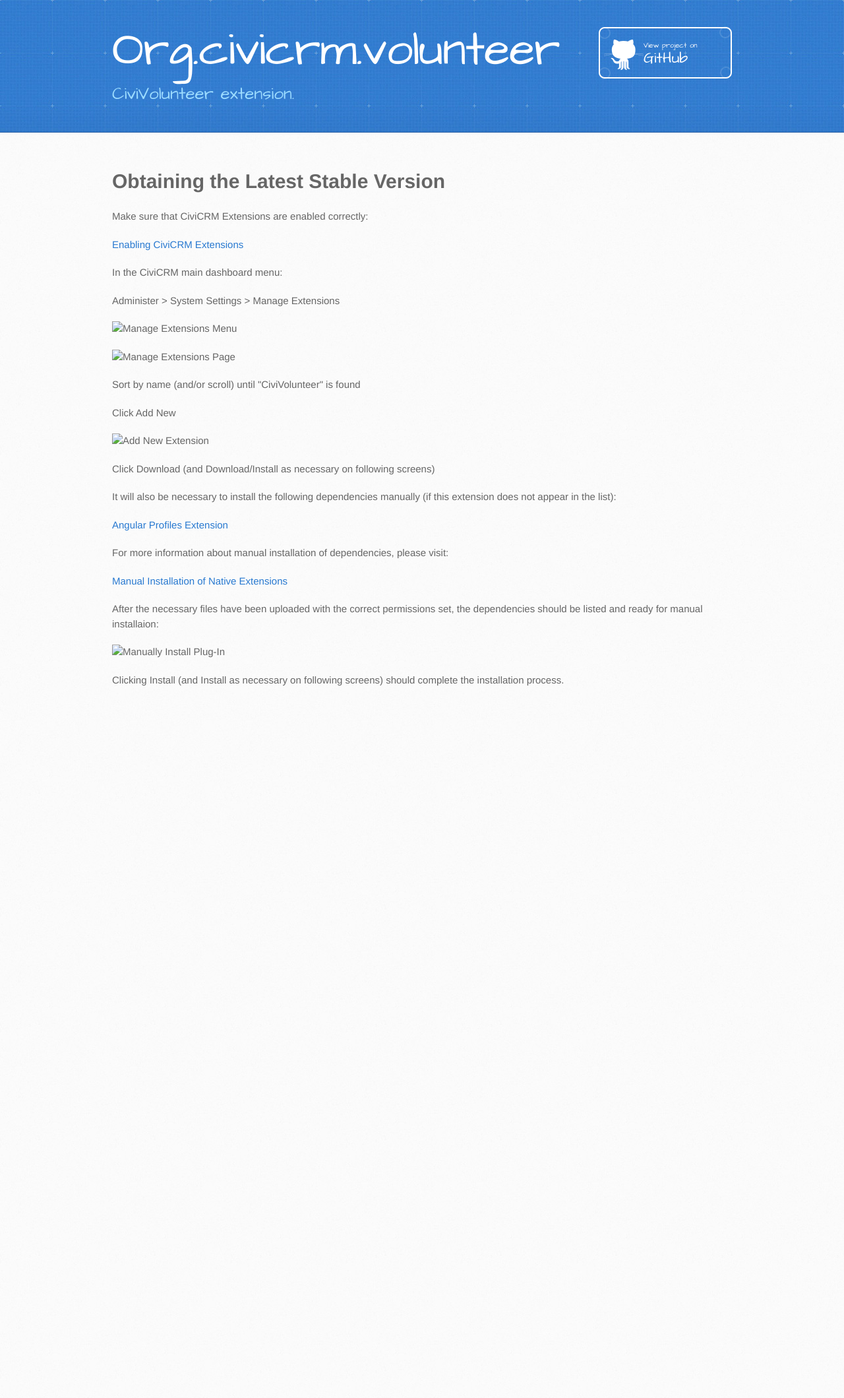
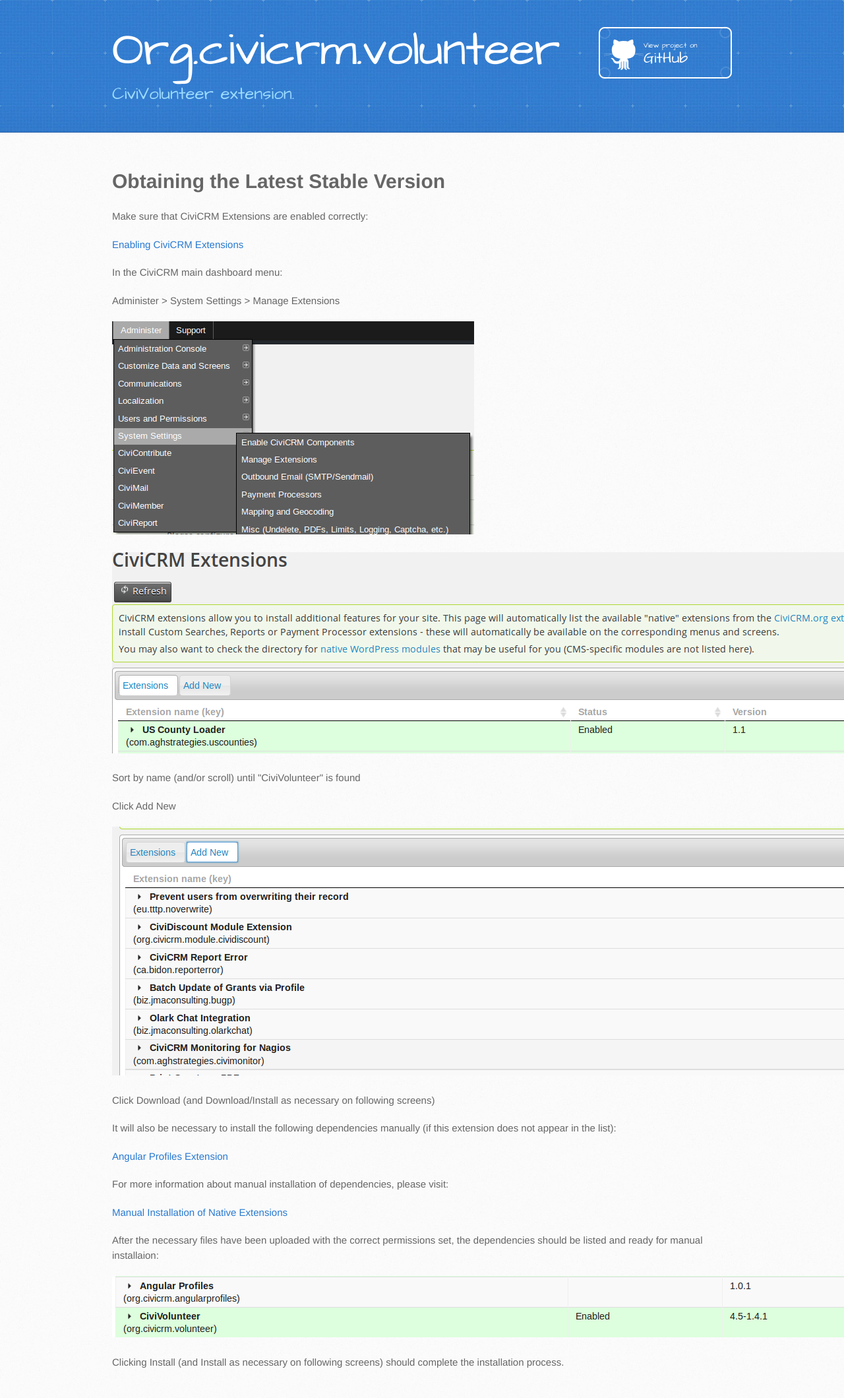
Before and after one commit to civicrm/org.civicrm.volunteer, a Jekyll site: the page built from docs/010-obtaining-the-latest-stable-version.html, in a window 1280 px wide. Shown: the whole page at 66% size. Built offline with Jekyll 4.4.1, drawn with Linux system fonts in a browser that asks for light colours; before the commit the page ends 1085 px from its top, so only the background shows below that.

Commit message:
NYCCAH-67: Attempt to fix screenshot image source paths.

```diff
--- a/docs/010-obtaining-the-latest-stable-version.html
+++ b/docs/010-obtaining-the-latest-stable-version.html
@@ -12,13 +12,13 @@ title: Obtaining the Latest Stable Version
 <p>Administer > System Settings > Manage Extensions</p>
 
 
-<p><img src="screenshots/manage-extensions-menu.png" alt="Manage Extensions Menu" /><p/>
-<p><img src="screenshots/manage-extensions-page.png" alt="Manage Extensions Page" /><p/>
+<p><img src="{{ site.baseurl }}/docs/screenshots/manage-extensions-menu.png" alt="Manage Extensions Menu" /><p/>
+<p><img src="{{ site.baseurl }}/docs/screenshots/manage-extensions-page.png" alt="Manage Extensions Page" /><p/>
 
 <p>Sort by name (and/or scroll) until "CiviVolunteer" is found</p>
 <p>Click Add New</p>
 
-<p><img src="screenshots/manage-extensions-add-new.png" alt="Add New Extension" /><p/>
+<p><img src="{{ site.baseurl }}/docs/screenshots/manage-extensions-add-new.png" alt="Add New Extension" /><p/>
 
 
 <p>Click Download (and Download/Install as necessary on following screens)</p>
@@ -37,6 +37,6 @@ title: Obtaining the Latest Stable Version
   the dependencies should be listed and ready for manual installaion:
 </p>
 
-<p><img src="screenshots/manual-install-plugin.png" alt="Manually Install Plug-In" /><p/>
+<p><img src="{{ site.baseurl }}/docs/screenshots/manual-install-plugin.png" alt="Manually Install Plug-In" /><p/>
 
 <p>Clicking Install (and Install as necessary on following screens) should complete the installation process.</p>
--- a/docs/020-enabling-civivolunteer.html
+++ b/docs/020-enabling-civivolunteer.html
@@ -13,4 +13,4 @@ When the extension is enabled: </p>
 </ul>
 
 <p>The following image shows the CiviVolunteer Extension and its required dependencies installed and enabled:</p>
-<p><img src="screenshots/install-complete-step.png" alt="Installation Completed" /><p/>
+<p><img src="{{ site.baseurl }}/docs/screenshots/install-complete-step.png" alt="Installation Completed" /><p/>
--- a/docs/300-interface-overview.html
+++ b/docs/300-interface-overview.html
@@ -5,7 +5,7 @@ title: Menu Options
 ---
 
 <p>After enabling the CiviVolunteer CiviCRM Extension, the new "Volunteer" menu may be seen:</p>
-<p><img src="screenshots/volunteers-menu.png" alt="Volunteer Menu Options" /><p/>
+<p><img src="{{ site.baseurl }}/docs/screenshots/volunteers-menu.png" alt="Volunteer Menu Options" /><p/>
 
 <p>The menu contains the following options:</p>
 <ul>
--- a/docs/310-new-volunteer-project.html
+++ b/docs/310-new-volunteer-project.html
@@ -6,7 +6,7 @@ title: New Volunteer Project
 
 
 <p>From the <b>Volunteer</b> menu, clicking on <b>New Volunteer Project</b> yields:</p>
-<p><img src="screenshots/new-volunter-project-screen.png" alt="New Volunteer Project Screen" /><p/>
+<p><img src="{{ site.baseurl }}/docs/screenshots/new-volunter-project-screen.png" alt="New Volunteer Project Screen" /><p/>
 
 
 <p>On this screen, a new project can be created, complete with:</p>
```
